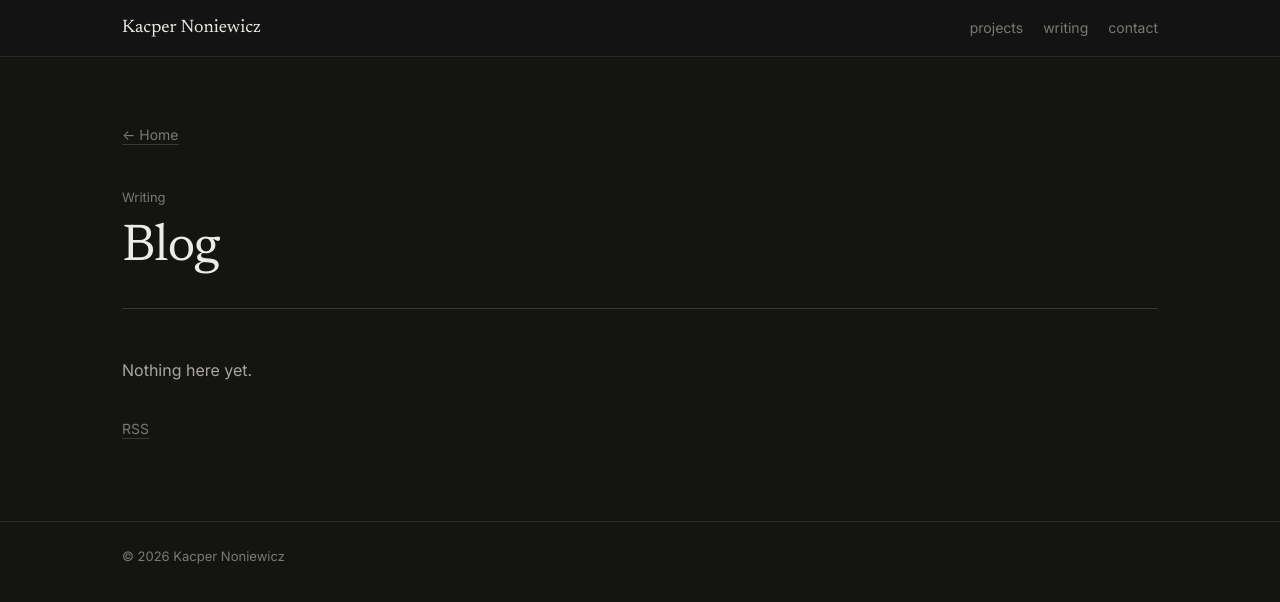
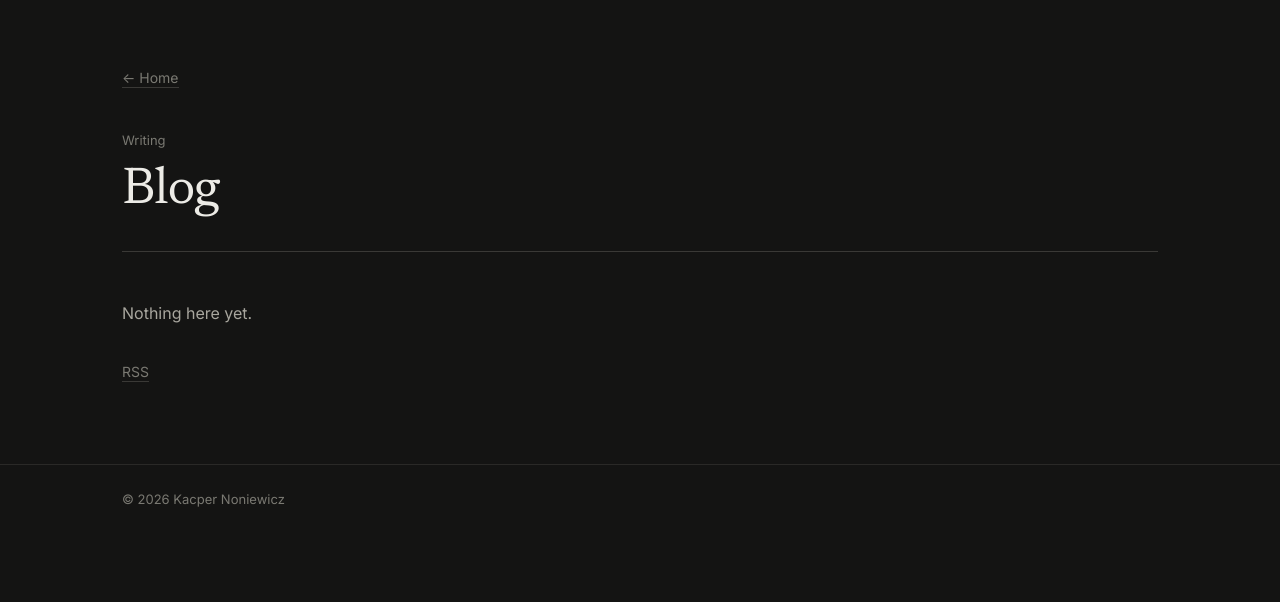
Before and after one commit to knoniewicz/portfolio, an Astro site: page /blog in a window 1280 px wide. Built offline with nearby package versions, Linux system fonts and the light colour scheme; Astro itself is replaced by a stand-in of ours.

Commit message:
Drop the header bar on subpages; each page already has its own back link
Co-Authored-By: Claude Opus 5.5 <noreply@anthropic.com>

```diff
--- a/src/layouts/Base.astro
+++ b/src/layouts/Base.astro
@@ -40,18 +40,6 @@ const socialImageUrl = new URL('/kacper.jpg', Astro.site ?? Astro.url);
   </head>
   <body class="leading-relaxed">
     {home ? <slot /> : <>
-    <header class="sticky top-0 z-50 bg-bg/95 backdrop-blur border-b border-border-subtle">
-      <div class="max-w-275 mx-auto px-8 max-md:px-5 py-3.5 flex items-center justify-between">
-        <a href="/" class="font-serif text-lg">Kacper Noniewicz</a>
-        <div class="flex items-center gap-8">
-          <nav class="flex gap-5">
-            <a href="/#projects" class="text-sm text-text-muted hover:text-(--color-text) transition-colors">projects</a>
-            <a href="/blog/" class="text-sm text-text-muted hover:text-(--color-text) transition-colors">writing</a>
-            <a href="/#contact" class="text-sm text-text-muted hover:text-(--color-text) transition-colors">contact</a>
-          </nav>
-        </div>
-      </div>
-    </header>
     <div class="max-w-275 mx-auto px-8 max-md:px-5 rise">
       <slot />
     </div>
```
